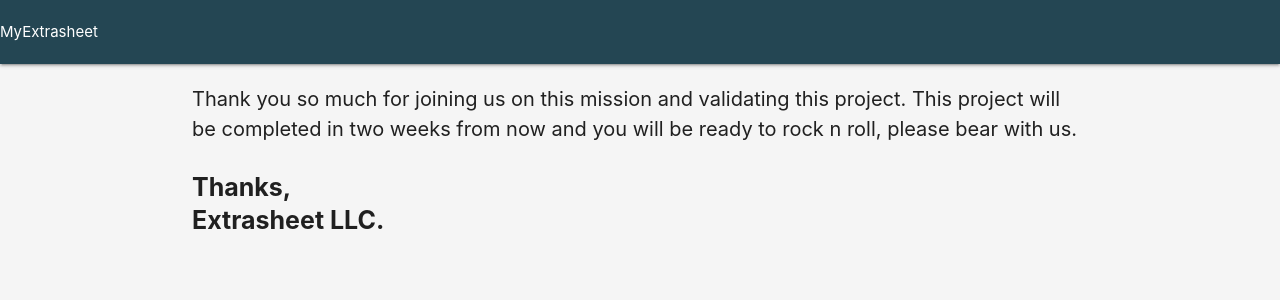
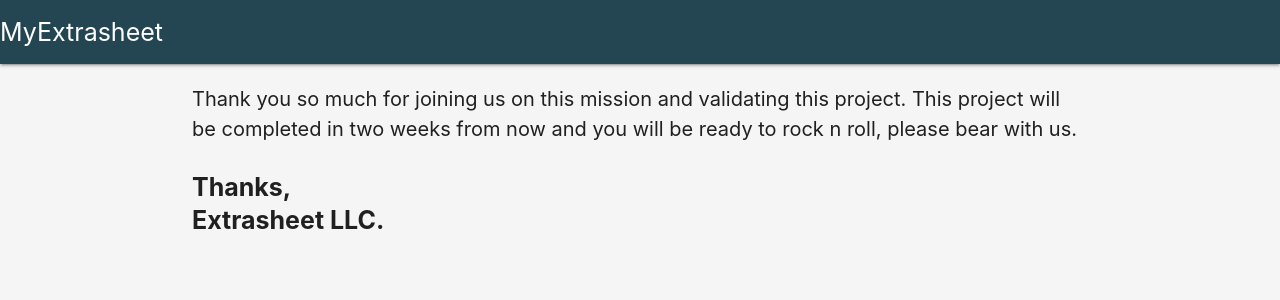
Before and after one commit to Bamimore-Tomi/extrasheet, a Flask app: page /home/ in a window 1280 px wide. Shown: the top 300 px of the page. Run offline with Flask 2, Linux system fonts and the light colour scheme; a user stored in the database is signed in.

Commit message:
Update new.css
done

```diff
--- a/extrasheet/static/new.css
+++ b/extrasheet/static/new.css
@@ -6,7 +6,10 @@ background: #244653;
 
 }
 
+a.headdd {
+font-size: 25px;
 
+}
 
 .navbarr {
 background: #244653;
```
